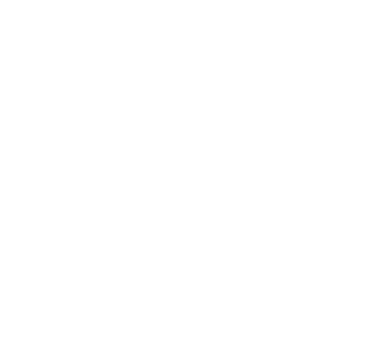
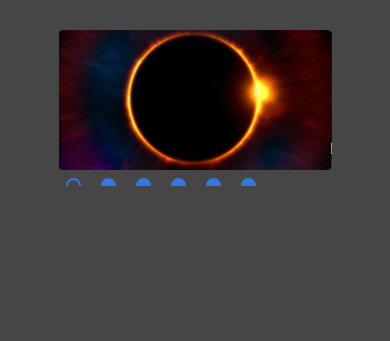
Before and after one commit to onlyniki/cssMemSlider, a plain HTML site: page cssMemSlider/index.html in a window 390 px wide. Drawn offline with Linux system fonts and the light colour scheme.

Commit message:
feat: add image and description slider

```diff
--- a/cssMemSlider/css/style.css
+++ b/cssMemSlider/css/style.css
@@ -0,0 +1,163 @@
+*, *::before, *::after {
+    -webkit-box-sizing: border-box;
+       -moz-box-sizing: border-box;
+            box-sizing: border-box;
+}
+
+body {
+    background-color: #464646;
+}
+
+.wrapper {
+    margin: 0 auto;
+    width: 70vw;
+}
+.all {
+    padding: 30px 0;
+}
+
+.inputs {
+    text-align: center;
+}
+
+.images > div {
+    width: 16.6666667%;
+    height: 100%;
+
+    float: left;
+}
+.images {
+    width: 600%;
+    line-height: 0;
+    height: 90%;
+    transition: all 0.8s ease;
+    /* margin: 0 auto; */
+}
+.overflow {
+    width: 100%;
+    overflow: hidden;
+    height: 87vmin;
+}
+@media screen and (max-width: 1000px) {
+    .overflow {
+        height: 60vmin;
+    }
+}
+@media screen and (max-width: 600px) {
+    .overflow {
+        height: 40vmin;
+    }
+}
+img {
+    width: 100%;
+    height: 100%;
+    object-fit: cover;
+    opacity: 1;
+    border-radius: 2%;
+}
+.controls-container {
+    display: flex;
+    gap: 0 5px;
+}
+label, span {
+    cursor: pointer;
+}
+label {
+    display: flex;
+    justify-content: center;
+    align-items: center;
+    width: 30px;
+    height: 30px;
+}
+label:hover > span {
+    border: 2px solid #fff;
+    background-color: #fff;
+}
+label > span {
+    display: block;
+    width: 15px;
+    height: 15px;
+    border-radius: 50%;
+    border: 2px solid #3578dd;
+    background-color: #3578dd;
+    transition: all 0.3s ease;
+}
+input {
+    display: none;
+}
+.description-overflow {
+    width: 286.6px;
+    overflow: hidden;
+    height: 23px;
+}
+.description-cont {
+    width: 286.6px;
+    height: 138px;
+}
+.description-cont > span {
+    color: blanchedalmond;
+    font-size: 20px;
+    display: block;
+    float: left;
+    width: 100%;
+    height: 23px;
+}
+
+#switch1:checked ~ .images {
+    margin-left: -0%;
+}
+#switch2:checked ~ .images {
+    margin-left: -100%;
+}
+#switch3:checked ~ .images {
+    margin-left: -200%;
+}
+#switch4:checked ~ .images {
+    margin-left: -300%;
+}
+#switch5:checked ~ .images {
+    margin-left: -400%;
+}
+#switch6:checked ~ .images {
+    margin-left: -500%;
+}
+
+
+#switch1:checked ~ .description-overflow > .description-cont {
+    margin-top: -0%;
+}
+#switch2:checked ~ .description-overflow > .description-cont {
+    margin-top: -100%;
+}
+#switch3:checked ~ .description-overflow > .description-cont {
+    margin-top: -200%;
+}
+#switch4:checked ~ .description-overflow > .description-cont {
+    margin-top: -300%;
+}
+#switch5:checked ~ .description-overflow > .description-cont {
+    margin-top: -400%;
+}
+#switch6:checked ~ .description-overflow > .description-cont {
+    margin-top: -500%;
+}
+
+
+#switch1:checked ~ .controls-container > .label1 > span {
+    background-color: unset;
+}
+#switch2:checked ~ .controls-container > .label2 > span {
+    background-color: unset;
+}
+#switch3:checked ~ .controls-container > .label3 > span {
+    background-color: unset;
+}
+#switch4:checked ~ .controls-container > .label4 > span {
+    background-color: unset;
+}
+#switch5:checked ~ .controls-container > .label5 > span {
+    background-color: unset;
+}
+#switch6:checked ~ .controls-container > .label6 > span {
+    background-color: unset;
+}
--- a/cssMemSlider/index.html
+++ b/cssMemSlider/index.html
@@ -1,5 +1,6 @@
 <!DOCTYPE html>
 <html lang="en">
+
 <head>
     <meta charset="UTF-8">
     <meta http-equiv="X-UA-Compatible" content="IE=edge">
@@ -8,7 +9,53 @@
     <link rel="stylesheet" href="css/normalize.css">
     <link rel="stylesheet" href="css/style.css">
 </head>
+
 <body>
+    <main class="wrapper">
+        <div class="all">
+            <input checked type="radio" name="r" id="main-inp">
+            <!-- <div class="inputs">
 
+            </div> -->
+            <div class="slider-images">
+                <div class="overflow">
+                    <input checked type="radio" name="r" id="switch1" class="input">
+                    <input type="radio" name="r" id="switch2" class="input">
+                    <input type="radio" name="r" id="switch3" class="input">
+                    <input type="radio" name="r" id="switch4" class="input">
+                    <input type="radio" name="r" id="switch5" class="input">
+                    <input type="radio" name="r" id="switch6" class="input">
+                    <div class="images">
+                        <div><img src="assets/img/eclipse.jpg" alt="eclipse" class="img"></div>
+                        <div><img src="assets/img/galaxy.jpg" alt="galaxy" class="img"></div>
+                        <div><img src="assets/img/milky-way.jpg" alt="milky-way" class="img"></div>
+                        <div><img src="assets/img/milky-way2.jpg" alt="milky-way2" class="img"></div>
+                        <div><img src="assets/img/planet.jpg" alt="planet" class="img"></div>
+                        <div><img src="assets/img/polar-lights.jpg" alt="polar-lights" class="img"></div>
+                    </div>
+                    <div class="controls-container">
+                        <label for="switch1" class="label1"><span></span></label>
+                        <label for="switch2" class="label2"><span></span></label>
+                        <label for="switch3" class="label3"><span></span></label>
+                        <label for="switch4" class="label4"><span></span></label>
+                        <label for="switch5" class="label5"><span></span></label>
+                        <label for="switch6" class="label6"><span></span></label>
+                    </div>
+                    <div class="description-overflow">
+                        <div class="description-cont">
+                            <span>Solar eclipse</span>
+                            <span>Beautiful picture of the galaxy</span>
+                            <span>Milky Way(not a bar&#128515;)</span>
+                            <span>One more picture of Milky Way</span>
+                            <span>Just a beautiful picture of the planet</span>
+                            <span>Polar lights</span>
+                        </div>
+                    </div>
+                </div>
+            </div>
+
+        </div>
+    </main>
 </body>
+
 </html>
```
Also changed, not shown: cssMemSlider/assets/img/eclipse.jpg (added), cssMemSlider/assets/img/galaxy.jpg (added), cssMemSlider/assets/img/milky-way.jpg (added), cssMemSlider/assets/img/milky-way2.jpg (added), cssMemSlider/assets/img/planet.jpg (added), cssMemSlider/assets/img/polar-lights.jpg (added).
